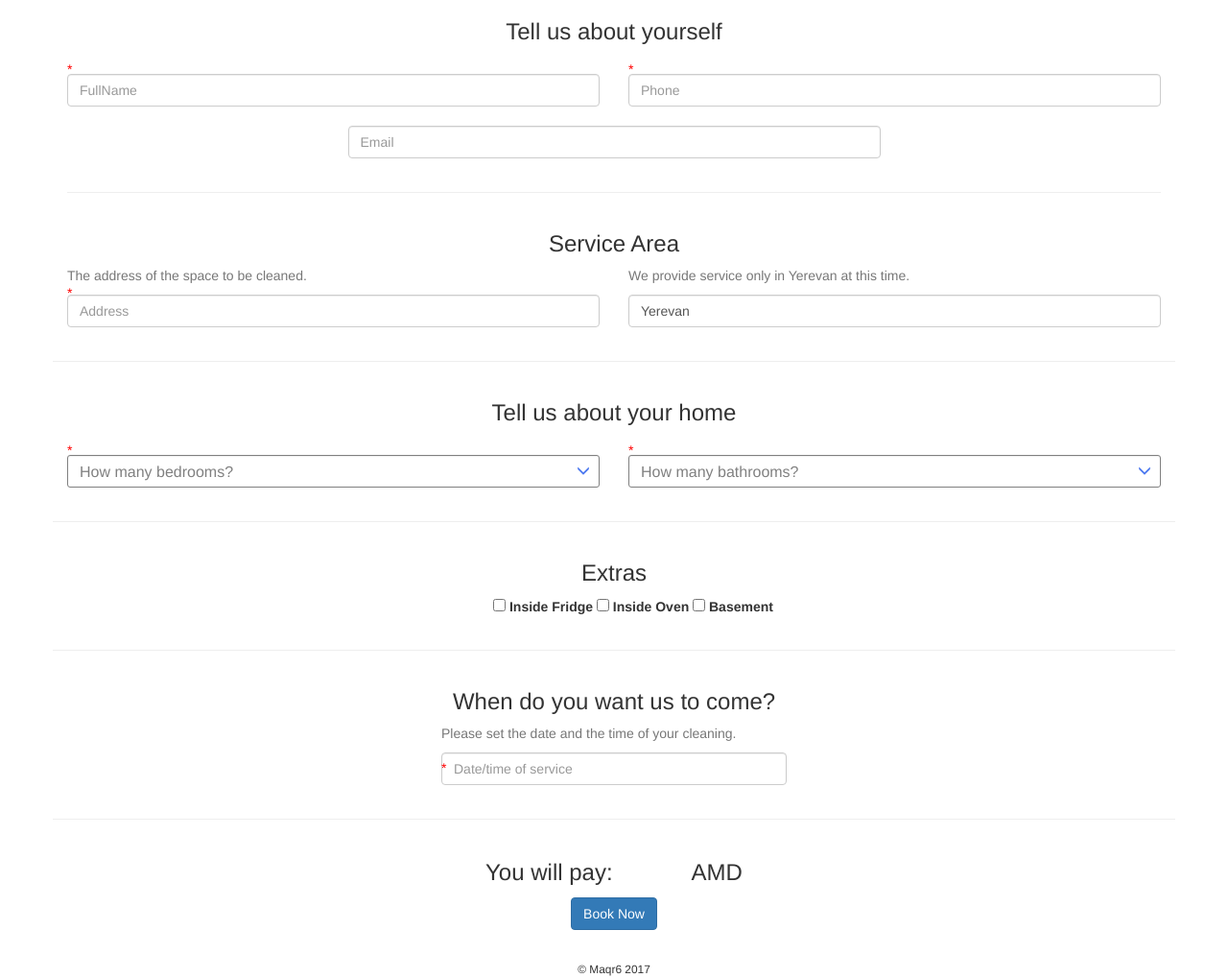
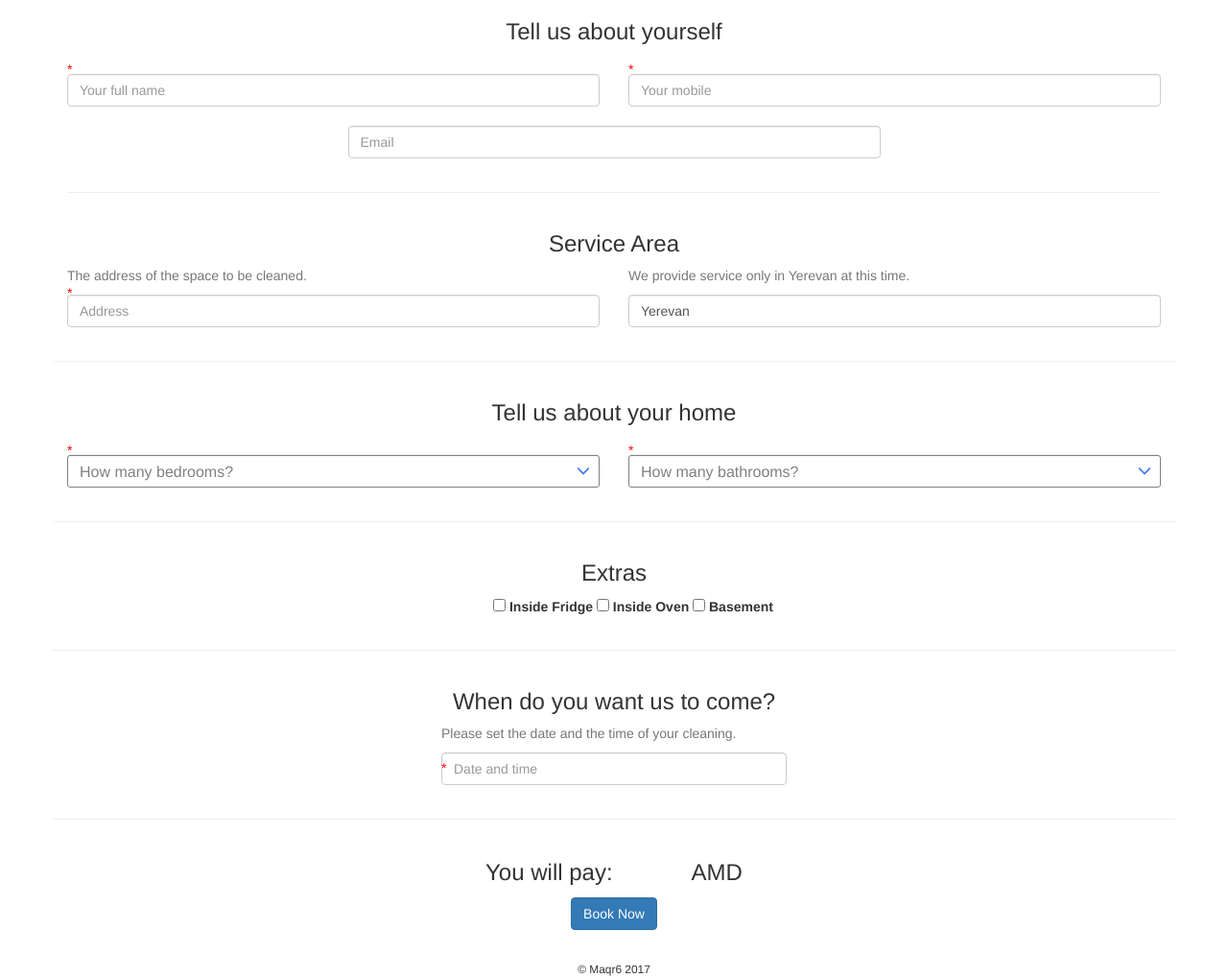
Before and after one commit to davit-gh/maqr6, a Django app: page /book in a window 1280 px wide. Shown: the part 174-1193 px from the top of the page at 96% size. Run offline with Django 3.2, Linux system fonts and the light colour scheme; some libraries are stand-ins or nearby versions.

Commit message:
remove content data from book template

```diff
--- a/main/forms.py
+++ b/main/forms.py
@@ -17,6 +17,7 @@
 									options={'startDate': '+1d'},
 									attrs={'required': 'required'}
 								),
+						label = 'Date and time',
 						input_formats=['%d/%m/%Y %H:%M'],
 						help_text='Please set the date and the time of your cleaning.'
 					)
@@ -51,7 +52,10 @@
 			#'howOften': forms.CheckboxSelectMultiple(choices=HOWOFTEN_CHOICES),
 			'phone': forms.TextInput()
 		}
-
+		labels = {
+			'fullName': 'Your full name',
+			'phone': 'Your mobile'
+		}
 		help_texts = {
 			'address': 'The address of the space to be cleaned.',
 			'city': 'We provide service only in Yerevan at this time.'
--- a/main/templates/main/book.html
+++ b/main/templates/main/book.html
@@ -25,7 +25,7 @@
 							<div class="col-md-6 col-sm-12">
 								{{ form.fullName.errors }}
 								<span class="required"></span>
-								{% with ph=form.fullName.name|capfirst %}
+								{% with ph=form.fullName.label %}
 									{% render_field form.fullName placeholder=ph class="form-control top20" %}
 
 								{% endwith %}
@@ -33,7 +33,7 @@
 							<div class="col-md-6 col-sm-12">
 								{{ form.phone.errors }}
 								<span class="required"></span>
-								{% with ph=form.phone.name|capfirst %}
+								{% with ph=form.phone.label|capfirst %}
 									{% render_field form.phone class="form-control top20" placeholder=ph %}
 								{% endwith %}
 
@@ -58,7 +58,9 @@
 								{{ form.address.errors }}
 								<p class="text-muted">{{ form.address.help_text }}</p>
 								<span class="required loweraddress"></span>
-								{% render_field form.address placeholder="Address" class="form-control" %}
+								{% with ph=form.address.name|capfirst  %}
+									{% render_field form.address placeholder=ph class="form-control" %}
+								{% endwith %}
 
 							</div>
 							<div class="col-md-6 col-sm-12">
@@ -124,7 +126,9 @@
 							{% endfor %}
 							<p class="text-muted">{{ form.dateOfService.help_text }}</p>
 							<span class="required lowerdate"></span>
-							{% render_field form.dateOfService class="form-control" placeholder="Date/time of service" %}
+							{% with ph=form.dateOfService.label %}
+								{% render_field form.dateOfService class="form-control" placeholder=ph %}
+							{% endwith %}
 
 						</div>
 
```
